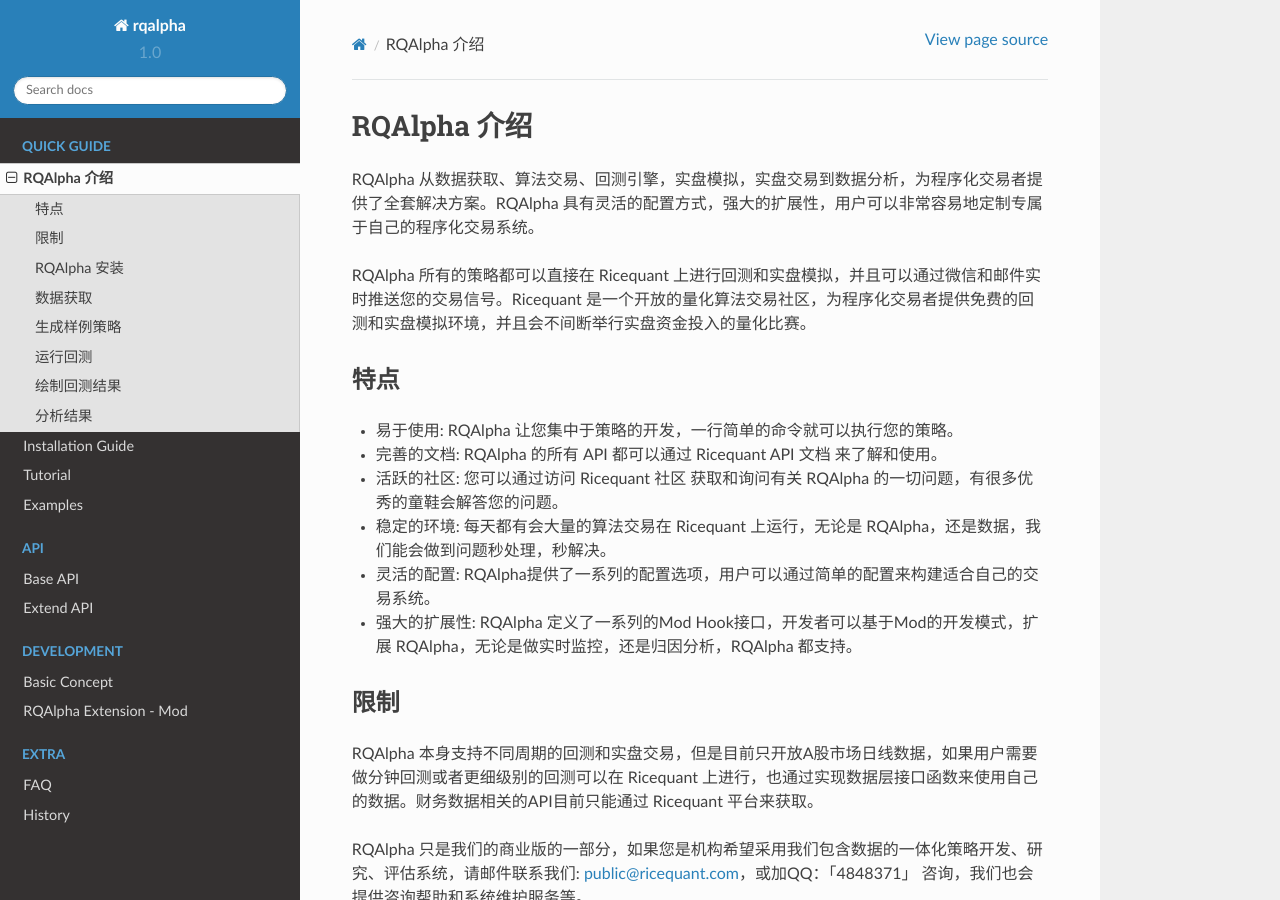
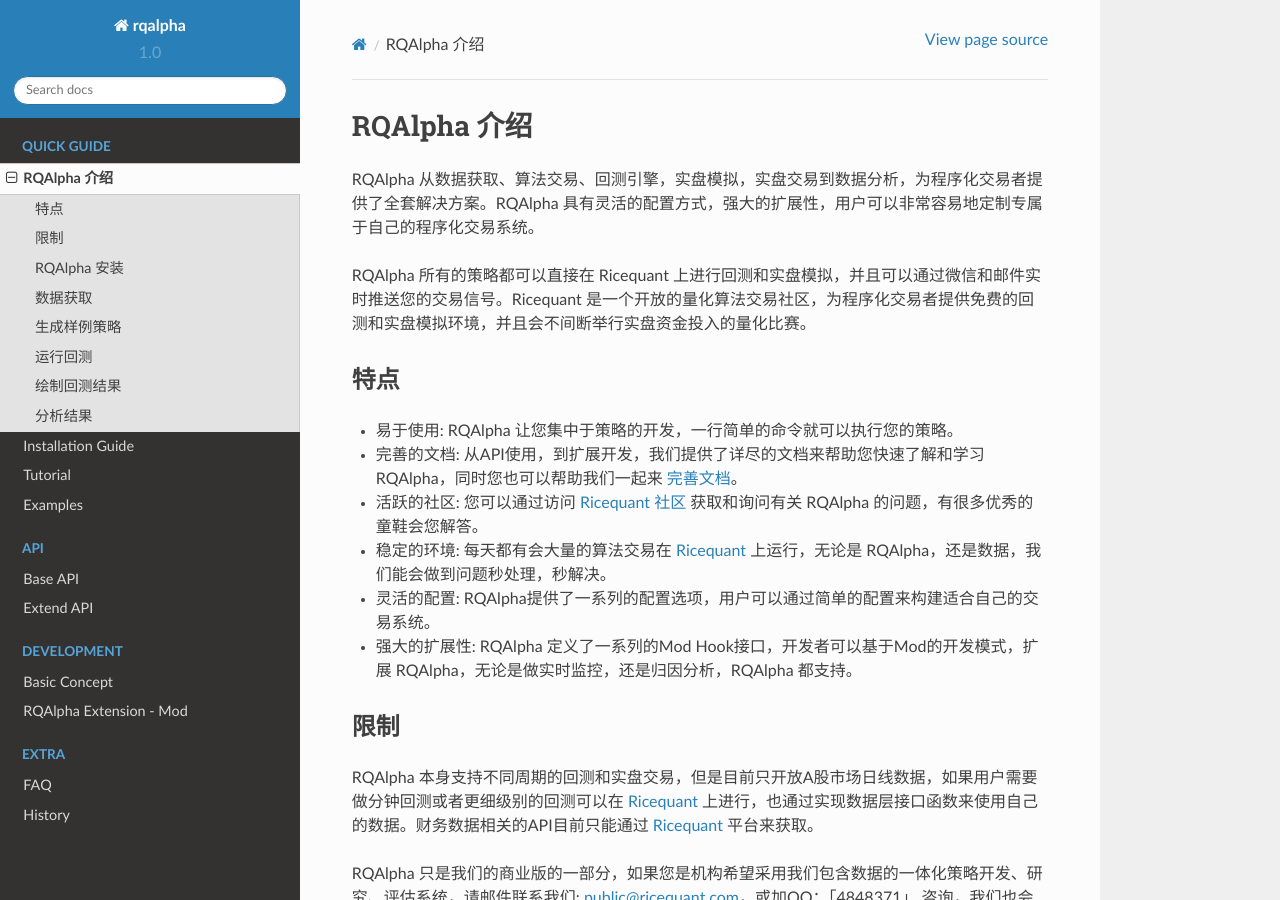
Before and after one commit to ricequant/rqalpha, a Sphinx documentation site: the page built from docs/source/intro/overview.rst, in a window 1280 px wide and 900 px high. Built offline with Sphinx 7.4.7 and the Read the Docs theme 2.0.0, drawn with Linux system fonts in a browser that asks for light colours.

Commit message:
add links

```diff
--- a/docs/source/intro/install.rst
+++ b/docs/source/intro/install.rst
@@ -24,7 +24,7 @@
 
     $ pip install -i http://pypi.douban.com/simple/ --trusted-host pypi.douban.com rqalpha
 
-查看 RQAlpha 是否安装通过可以通过如下方式::
+查看 RQAlpha 是否安装成功可以通过如下方式::
 
     $ rqalpha version
 
--- a/docs/source/intro/overview.rst
+++ b/docs/source/intro/overview.rst
@@ -12,16 +12,16 @@
 ==================
 
 *   易于使用: RQAlpha 让您集中于策略的开发，一行简单的命令就可以执行您的策略。
-*   完善的文档: RQAlpha 的所有 API 都可以通过 Ricequant API 文档 来了解和使用。
-*   活跃的社区: 您可以通过访问 Ricequant 社区 获取和询问有关 RQAlpha 的一切问题，有很多优秀的童鞋会解答您的问题。
-*   稳定的环境: 每天都有会大量的算法交易在 Ricequant 上运行，无论是 RQAlpha，还是数据，我们能会做到问题秒处理，秒解决。
+*   完善的文档: 从API使用，到扩展开发，我们提供了详尽的文档来帮助您快速了解和学习RQAlpha，同时您也可以帮助我们一起来 `完善文档 <https://github.com/ricequant/rqalpha/tree/develop/docs>`_。
+*   活跃的社区: 您可以通过访问 `Ricequant 社区 <https://www.ricequant.com/community>`_ 获取和询问有关 RQAlpha 的问题，有很多优秀的童鞋会您解答。
+*   稳定的环境: 每天都有会大量的算法交易在 `Ricequant <https://www.ricequant.com/algorithms>`_ 上运行，无论是 RQAlpha，还是数据，我们能会做到问题秒处理，秒解决。
 *   灵活的配置: RQAlpha提供了一系列的配置选项，用户可以通过简单的配置来构建适合自己的交易系统。
 *   强大的扩展性: RQAlpha 定义了一系列的Mod Hook接口，开发者可以基于Mod的开发模式，扩展 RQAlpha，无论是做实时监控，还是归因分析，RQAlpha 都支持。
 
 限制
 ==================
 
-RQAlpha 本身支持不同周期的回测和实盘交易，但是目前只开放A股市场日线数据，如果用户需要做分钟回测或者更细级别的回测可以在 Ricequant 上进行，也通过实现数据层接口函数来使用自己的数据。财务数据相关的API目前只能通过 Ricequant 平台来获取。
+RQAlpha 本身支持不同周期的回测和实盘交易，但是目前只开放A股市场日线数据，如果用户需要做分钟回测或者更细级别的回测可以在 `Ricequant <https://www.ricequant.com/algorithms>`_ 上进行，也通过实现数据层接口函数来使用自己的数据。财务数据相关的API目前只能通过 `Ricequant <https://www.ricequant.com/algorithms>`_ 平台来获取。
 
 RQAlpha 只是我们的商业版的一部分，如果您是机构希望采用我们包含数据的一体化策略开发、研究、评估系统，请邮件联系我们: public@ricequant.com，或加QQ：「4848371」 咨询，我们也会提供咨询帮助和系统维护服务等。
 
```
